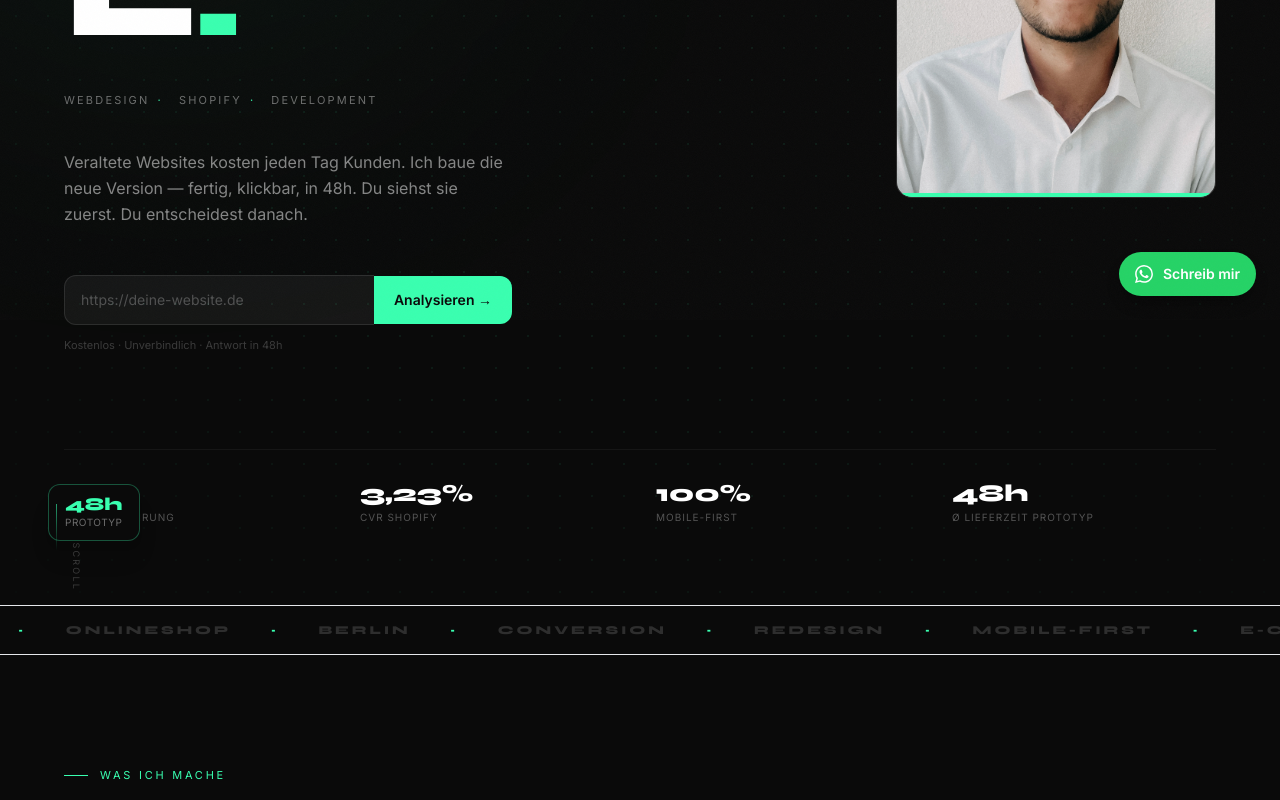
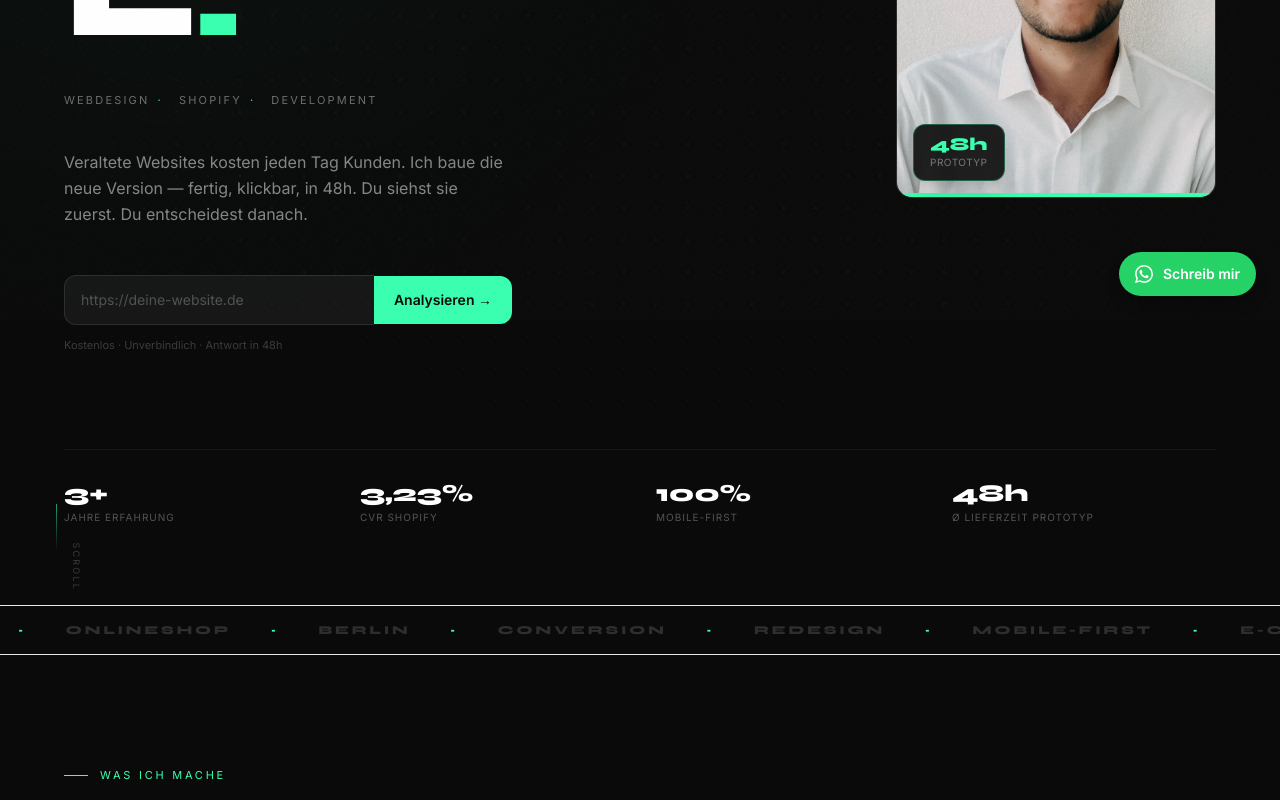
Before and after one commit to luisnl-dot/luis-portfolio, a Next.js app: page / in a window 1280 px wide. Shown: the part 480-1280 px from the top of the page. Built offline with nearby package versions, Linux system fonts and the light colour scheme.

Commit message:
Update Hero.tsx

```diff
--- a/components/sections/Hero.tsx
+++ b/components/sections/Hero.tsx
@@ -21,7 +21,6 @@ function HeroUrlInput() {
       });
       setSent(true);
     } catch {
-      // fallback: scroll to contact
       document.getElementById("contact")?.scrollIntoView({ behavior: "smooth" });
     }
     setLoading(false);
@@ -89,7 +88,6 @@ export default function Hero() {
   const isInView = useInView(statsRef, { once: true });
   return (
     <section className="relative min-h-screen flex flex-col justify-center overflow-hidden px-6 pt-24 pb-20">
-      {/* Dot grid background */}
       <div
         aria-hidden
         className="absolute inset-0 pointer-events-none"
@@ -100,22 +98,14 @@ export default function Hero() {
           WebkitMaskImage: "radial-gradient(ellipse 80% 80% at 50% 50%, black 40%, transparent 100%)",
         }}
       />
-      {/* Subtle background glow */}
-      <div
-        aria-hidden
-        className="absolute top-[-5%] left-[-10%] w-[600px] h-[600px] rounded-full bg-accent/5 blur-[150px] pointer-events-none"
-      />
-      <div
-        aria-hidden
-        className="absolute bottom-[-10%] right-[-5%] w-[400px] h-[400px] rounded-full bg-accent/3 blur-[120px] pointer-events-none"
-      />
+      <div aria-hidden className="absolute top-[-5%] left-[-10%] w-[600px] h-[600px] rounded-full bg-accent/5 blur-[150px] pointer-events-none" />
+      <div aria-hidden className="absolute bottom-[-10%] right-[-5%] w-[400px] h-[400px] rounded-full bg-accent/3 blur-[120px] pointer-events-none" />
 
       <div className="relative max-w-6xl mx-auto w-full">
         <div className="grid grid-cols-1 lg:grid-cols-[1fr_auto] gap-12 items-center">
 
           {/* Left — text block */}
           <div>
-            {/* Eyebrow */}
             <motion.div
               initial={{ opacity: 0, x: -12 }}
               animate={{ opacity: 1, x: 0 }}
@@ -128,7 +118,6 @@ export default function Hero() {
               </span>
             </motion.div>
 
-            {/* Big name headline — staggered letters */}
             <div className="mb-10" style={{ perspective: "800px" }}>
               <h1 className="font-syne font-extrabold leading-[0.88] tracking-tight text-white mb-2"
                 style={{ fontSize: "clamp(4rem, 11vw, 9rem)" }}>
@@ -167,7 +156,6 @@ export default function Hero() {
               </h1>
             </div>
 
-            {/* Tag line */}
             <motion.div
               initial={{ opacity: 0 }}
               animate={{ opacity: 1 }}
@@ -181,7 +169,6 @@ export default function Hero() {
               ))}
             </motion.div>
 
-            {/* Sub */}
             <motion.p
               initial={{ opacity: 0, y: 16 }}
               animate={{ opacity: 1, y: 0 }}
@@ -193,7 +180,6 @@ export default function Hero() {
               Du siehst sie zuerst. Du entscheidest danach.
             </motion.p>
 
-            {/* Hero URL input */}
             <motion.div
               initial={{ opacity: 0, y: 12 }}
               animate={{ opacity: 1, y: 0 }}
@@ -222,23 +208,19 @@ export default function Hero() {
                 className="object-cover object-top"
                 priority
               />
-              {/* Green accent bar bottom */}
               <div className="absolute bottom-0 left-0 right-0 h-1 bg-accent" />
-              {/* Social proof badge */}
               <div className="absolute top-4 left-4 flex items-center gap-2 bg-background/80 backdrop-blur-sm border border-white/10 px-3 py-1.5 rounded-full">
                 <span className="w-1.5 h-1.5 rounded-full bg-green-400 animate-pulse" />
                 <span className="font-inter text-[10px] text-white/60">Offen für Projekte</span>
               </div>
-            </div>
-            {/* Floating stat badge */}
-            <div className="absolute -bottom-4 -left-4 bg-background border border-accent/30 px-4 py-2.5 rounded-xl shadow-xl">
-              <p className="font-syne font-extrabold text-accent text-lg leading-none">48h</p>
-              <p className="font-inter text-white/40 text-[10px] mt-0.5 uppercase tracking-wider">Prototyp</p>
+              <div className="absolute bottom-4 left-4 bg-background/90 backdrop-blur-sm border border-accent/30 px-4 py-2.5 rounded-xl shadow-xl">
+                <p className="font-syne font-extrabold text-accent text-lg leading-none">48h</p>
+                <p className="font-inter text-white/40 text-[10px] mt-0.5 uppercase tracking-wider">Prototyp</p>
+              </div>
             </div>
           </motion.div>
         </div>
 
-        {/* Bottom stats — count-up on enter */}
         <motion.div
           ref={statsRef}
           initial={{ opacity: 0 }}
@@ -252,7 +234,6 @@ export default function Hero() {
         </motion.div>
       </div>
 
-      {/* Scroll line */}
       <motion.div
         className="absolute bottom-8 left-8 hidden md:flex flex-col items-center gap-2"
         initial={{ opacity: 0 }}
```
